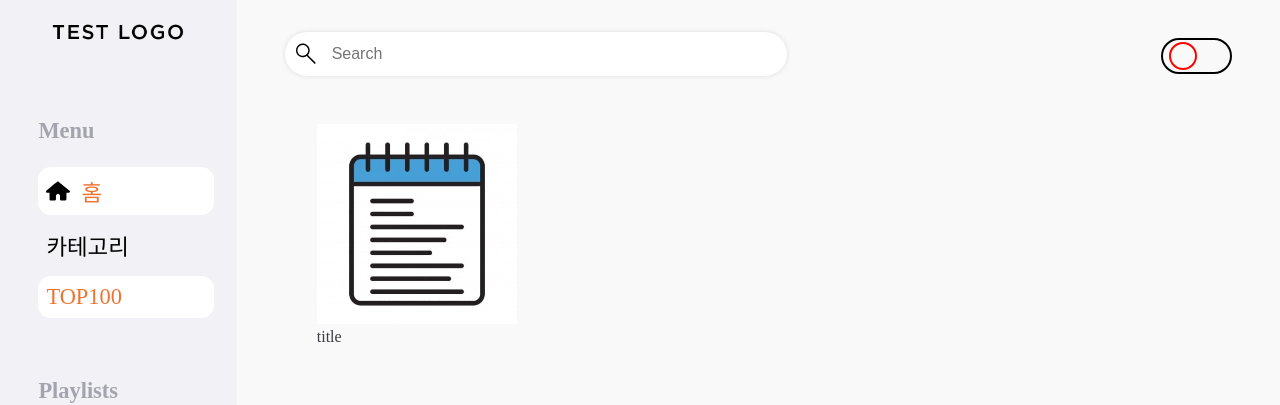
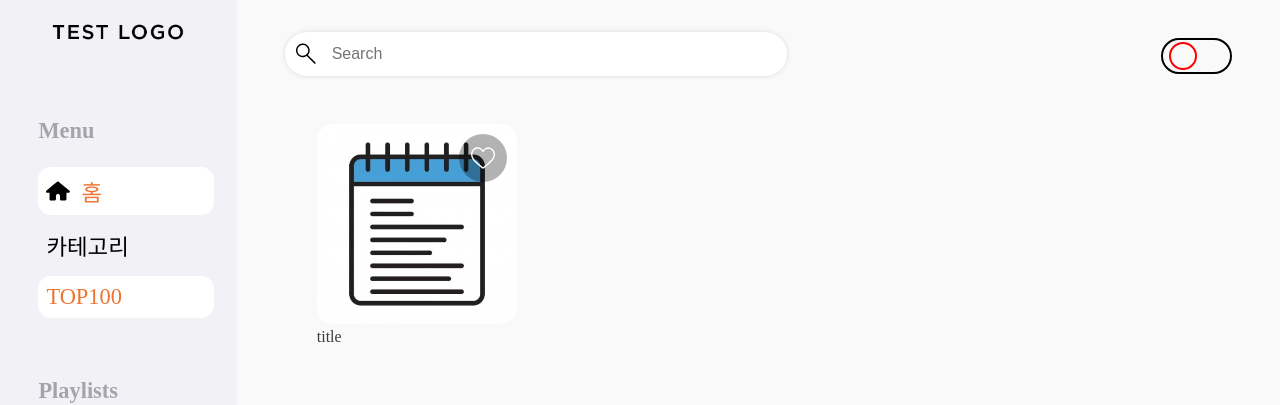
Before and after one commit to jsb8740/FarvoriteMusicList, a Vue app: page / in a window 1280 px wide. Shown: the top 405 px of the page. Built offline with nearby package versions, Linux system fonts and the light colour scheme.

Commit message:
favorite 버튼 추가

```diff
--- a/src/components/playList/PlayListItem.vue
+++ b/src/components/playList/PlayListItem.vue
@@ -1,20 +1,36 @@
 <template>
   <div class="listItem">
-    <img src="@/assets/test/test1.jpg" class="" />
+    <div class="thumbnail">
+      <img src="@/assets/test/test1.jpg" class="" />
+      <Heart class="favorite" />
+    </div>
     <div>
       <slot name="title">title</slot>
     </div>
   </div>
 </template>
 
-<script setup lang="ts"></script>
+<script setup lang="ts">
+import Heart from "@/components/icons/Heart.vue";
+</script>
 
-<style scoped>
-img {
-  width: 200px;
-  height: 200px;
-}
+<style scoped lang="scss">
 .listItem {
   margin: 0 2rem;
+  display: inline-block;
+  .thumbnail {
+    position: relative;
+    img {
+      width: 200px;
+      height: 200px;
+
+      border-radius: 1rem;
+    }
+    .favorite {
+      position: absolute;
+      right: 10px;
+      top: 10px;
+    }
+  }
 }
 </style>
```
